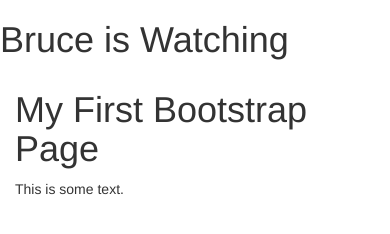
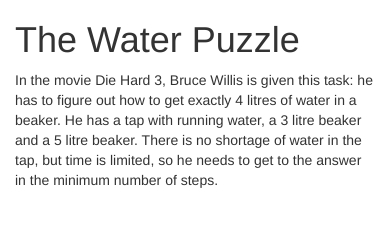
Before and after one commit to dmcd84/Beaker_challenge_js, a website: page views/index.html in a window 390 px wide. Drawn offline with nearby package versions, Linux system fonts and the light colour scheme.

Commit message:
Add inital text on responsive page

```diff
--- a/views/index.html
+++ b/views/index.html
@@ -17,11 +17,12 @@
 </head>
 
 <body>
-  <h1>Bruce is Watching</h1>
-
   <div class="container-fluid">
-    <h1>My First Bootstrap Page</h1>
-    <p>This is some text.</p>
+    <h1>The Water Puzzle</h1>
+    <p>In the movie Die Hard 3, Bruce Willis is given this task:
+    he has to figure out how to get exactly 4 litres of water in a beaker.
+    He has a tap with running water, a 3 litre beaker and a 5 litre beaker.
+    There is no shortage of water in the tap, but time is limited, so he needs to get to the answer in the minimum number of steps.</p>
   </div>
 </body>
 
```
Also changed, not shown: README.md.
